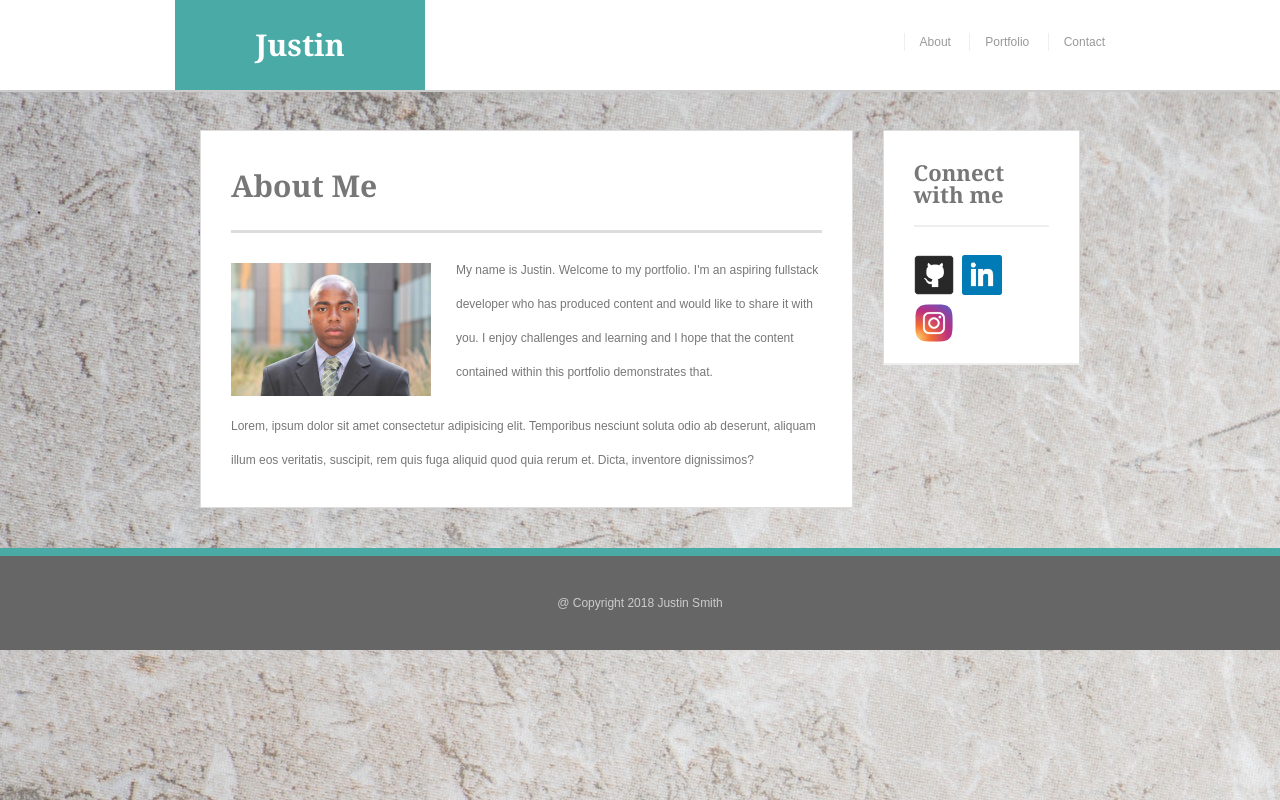
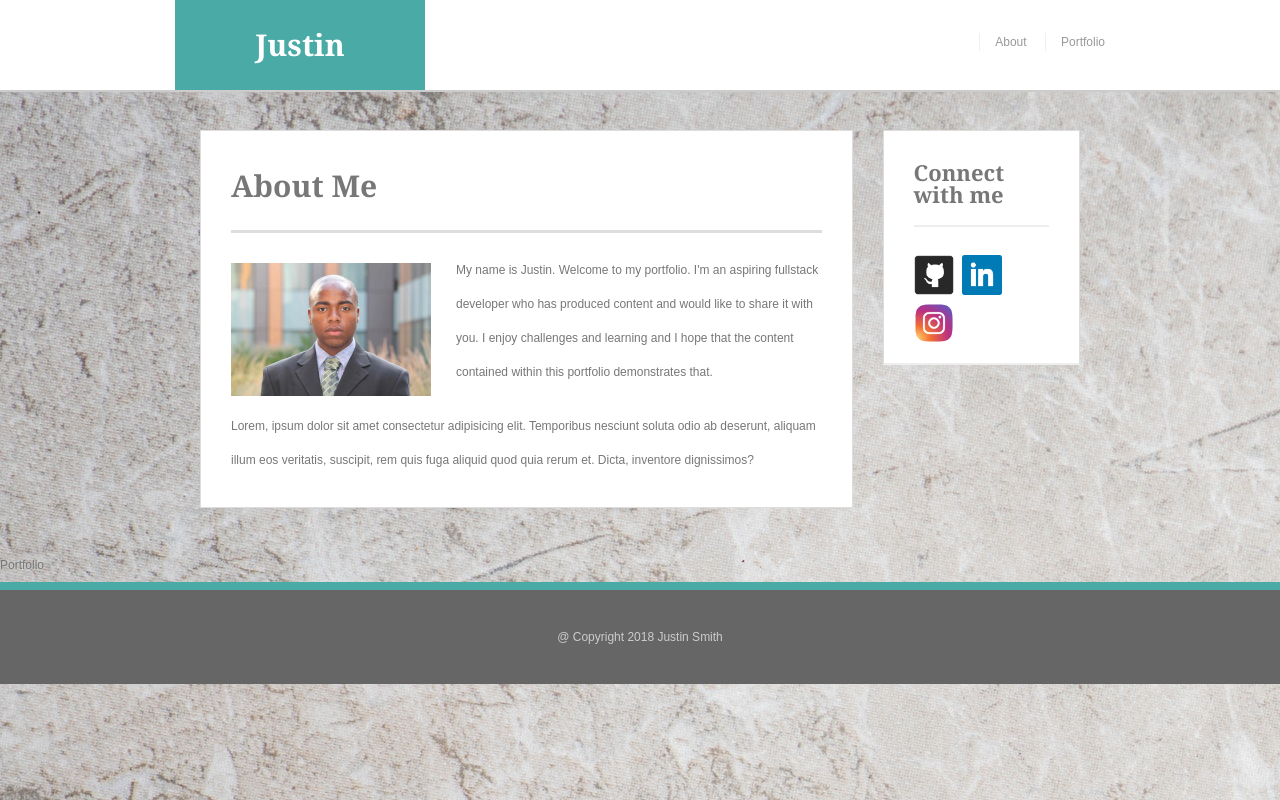
Before and after one commit to justinsmith-fullstackdev/Basic-Portfolio, a plain HTML site: page index.html in a window 1280 px wide. Drawn offline with nearby package versions, Linux system fonts and the light colour scheme.

Commit message:
Updated Portfolio

```diff
--- a/index.html
+++ b/index.html
@@ -37,7 +37,8 @@
                             <Nav>
                             <a href="index.html" title = "More about Justin" class="head2a">About </a>
                             <a href="portfolio.html" title=" Go to Justin's Portfolio" class="heqad2b">Portfolio</a>
-                            <a href="contact.html" title="Contact Justin" class="head2c">Contact</a>
+                            <!-- Removing Contact page link -->
+                            <!-- <a href="contact.html" title="Contact Justin" class="head2c">Contact</a> -->
                             </Nav>
                         </div>
                     </div>
@@ -66,7 +67,7 @@
                         </div>
                     </div>
                 </div>
-
+                <div> Portfolio  </div>
         </body>
         <footer>
                 <p class="footer">@ Copyright 2018 Justin Smith</p>
```
